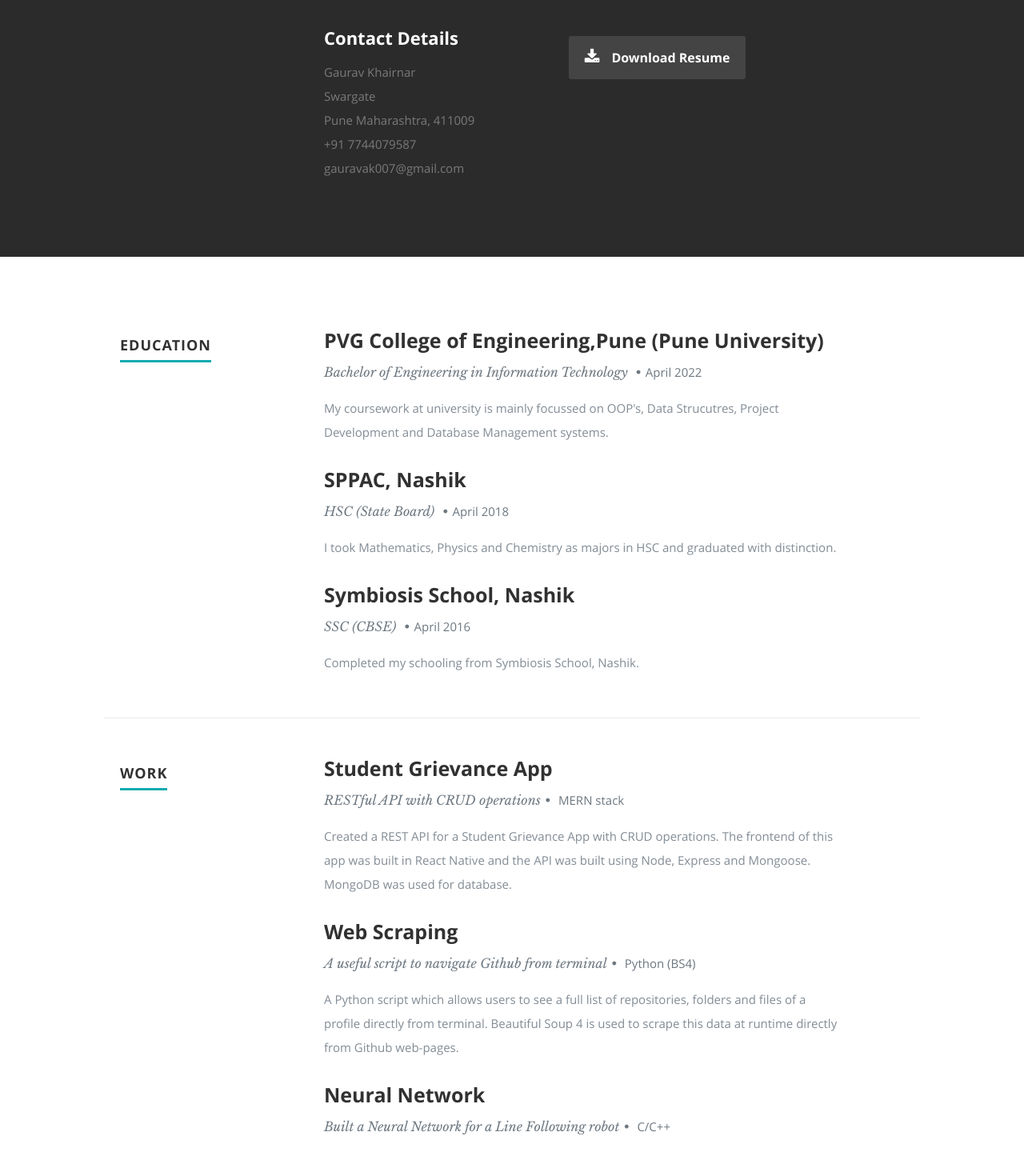
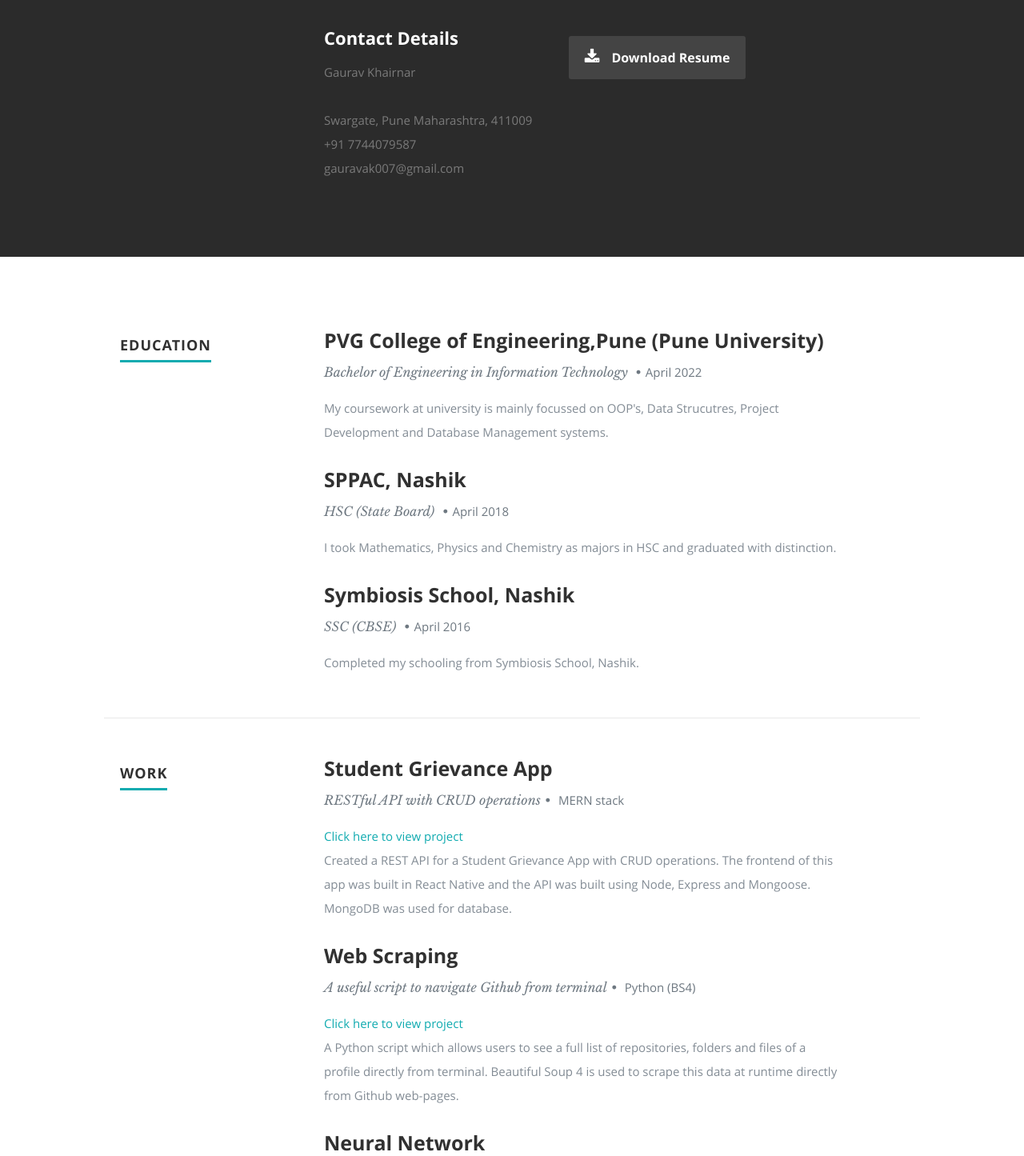
Before and after one commit to gaurav1620/gaurav1620.github.io, a React (Create React App) app: page / in a window 1280 px wide. Shown: the part 1025-2470 px from the top of the page at 80% size. Built offline with nearby package versions, Linux system fonts and the light colour scheme.

Commit message:
Final touches

```diff
--- a/public/resumeData.json
+++ b/public/resumeData.json
@@ -2,15 +2,15 @@
   "main": {
     "name":"Gaurav Khairnar",
     "occupation":"Software Developer",
-    "description":"I'm a tech enthusiast and a passionate sports programmer.I like to build applications that make people's lives easier. In my free time I listen to rap music and surf internet to enjoy some random funny memes :)",
+    "description":"I'm a tech enthusiast and a passionate sports programmer. I like to build applications that make people's lives easier. In my free time I listen to rap music and surf internet to enjoy some random funny memes :)",
     "image":"profilepic.jpeg",
     "bio":"My passion for solving programming challenges on various Competitive Coding websites have made me a better problem solver with solid knowledge on Data Structures and Algorithms. I love to work on the MERN stack for building API's and applications.",
     "contactmessage":"Get in touch with me. (feature under development)",
     "email": "gauravak007@gmail.com",
     "phone": "+91 7744079587",
     "address":{
-      "street":"Swargate",
-      "city":"Pune",
+      "street":"",
+      "city":"Swargate, Pune",
       "state":"Maharashtra",
       "zip": "411009"
     },
@@ -81,25 +81,29 @@
         "company":"Student Grievance App",
         "title":"RESTful API with CRUD operations",
         "years":"MERN stack",
-        "description":"Created a REST API for a Student Grievance App with CRUD operations. The frontend of this app was built in React Native and the API was built using Node, Express and Mongoose. MongoDB was used for database."
+        "description":"Created a REST API for a Student Grievance App with CRUD operations. The frontend of this app was built in React Native and the API was built using Node, Express and Mongoose. MongoDB was used for database.",
+        "link":"https://github.com/gaurav1620/app-server"
       },
       {
         "company":"Web Scraping",
         "title":"A useful script to navigate Github from terminal",
         "years":"Python (BS4)",
-        "description":"A Python script which allows users to see a full list of repositories, folders and files of a profile directly from terminal. Beautiful Soup 4 is used to scrape this data at runtime directly from Github web-pages."
+        "description":"A Python script which allows users to see a full list of repositories, folders and files of a profile directly from terminal. Beautiful Soup 4 is used to scrape this data at runtime directly from Github web-pages.",
+        "link":"https://github.com/gaurav1620/Python/blob/master/GithubExplorer.py"
       },
       {
         "company":"Neural Network",
         "title":"Built a Neural Network for a Line Following robot",
         "years":"C/C++",
-        "description":"Successfully built a Neural Network in C++ without using a single library. Back-propagation and feed-forward algorithms were implemented from scratch. This Neural Network was trained on a small dataset where input was the IR sensor values and then was copied to Arduino after training was done to make the robot follow a line drawn on ground."
+        "description":"Successfully built a Neural Network in C++ without using a single library. Back-propagation and feed-forward algorithms were implemented from scratch. This Neural Network was trained on a small dataset where input was the IR sensor values and then was copied to Arduino after training was done to make the robot follow a line drawn on ground.",
+        "link":"https://github.com/gaurav1620/ML_LineFollower/"
       },
       {
         "company":"Titanic Survival Prediction",
         "title":"A ML model built to predict the survival of passangers on titanic",
         "years":"Numpy, Pandas, Scikit Learn",
-        "description":"A SVM based model for predicting the survival of a passenger in Titanic. The model is trained using  the Kaggle dataset on Titanic Disaster."
+        "description":"A SVM based model for predicting the survival of a passenger in Titanic. The model is trained using  the Kaggle dataset on Titanic Disaster.",
+        "link":"https://github.com/gaurav1620/titanic-survival"
       }
     ],
     "skills":[
@@ -160,12 +164,6 @@
         "url":"https://www.linkedin.com/posts/gaurav-khairnar-393100171_foobar-google-algorithms-activity-6674708630610288640-hB_K"
       },
       {
-        "title":"Soundclound Rmx",
-        "category":"A lightweight replacement for SoundCloud made using React",
-        "image":"scr.png",
-        "url":"https://soundcloud-remix.herokuapp.com/"
-      },
-      {
         "title":"Published Technical Content",
         "category":"Algorithm to find the total number of non-overlapping Graph Cycles.",
         "image":"gfg.png",
@@ -177,7 +175,7 @@
     "testimonials":[
       {
         "text":"Simplicity is prerequisite for reliability.",
-        "user":"- Dijstra"
+        "user":"Dijstra"
       }
     ]
   }
--- a/src/Components/About.js
+++ b/src/Components/About.js
@@ -40,7 +40,7 @@ class About extends Component {
                </div>
                <div className="columns download">
                   <p>
-                     <a href={resumeDownload} className="button"><i className="fa fa-download"></i>Download Resume</a>
+                     <a target="_blank" href={resumeDownload} className="button"><i className="fa fa-download"></i>Download Resume</a>
                   </p>
                </div>
             </div>
--- a/src/Components/Portfolio.js
+++ b/src/Components/Portfolio.js
@@ -8,7 +8,7 @@ class Portfolio extends Component {
         var projectImage = 'images/portfolio/'+projects.image;
         return <div key={projects.title} className="columns portfolio-item">
            <div className="item-wrap">
-            <a href={projects.url} title={projects.title}>
+            <a href={projects.url} target = "_blank" title={projects.title}>
                <img alt={projects.title} src={projectImage} />
                <div className="overlay">
                   <div className="portfolio-item-meta">
--- a/src/Components/Resume.js
+++ b/src/Components/Resume.js
@@ -12,8 +12,11 @@ class Resume extends Component {
       })
       var work = this.props.data.work.map(function(work){
         return <div key={work.company}><h3>{work.company}</h3>
-            <p className="info">{work.title}<span>&bull;</span> <em className="date">{work.years}</em></p>
+            <p className="info">{work.title}<span>&bull;</span> <em className="date">{work.years}</em>
+                </p>
+            <em className="date"><a href={work.link} target="_blank">Click here to view project</a></em>
             <p>{work.description}</p>
+
         </div>
       })
       var skills = this.props.data.skills.map(function(skills){
```
